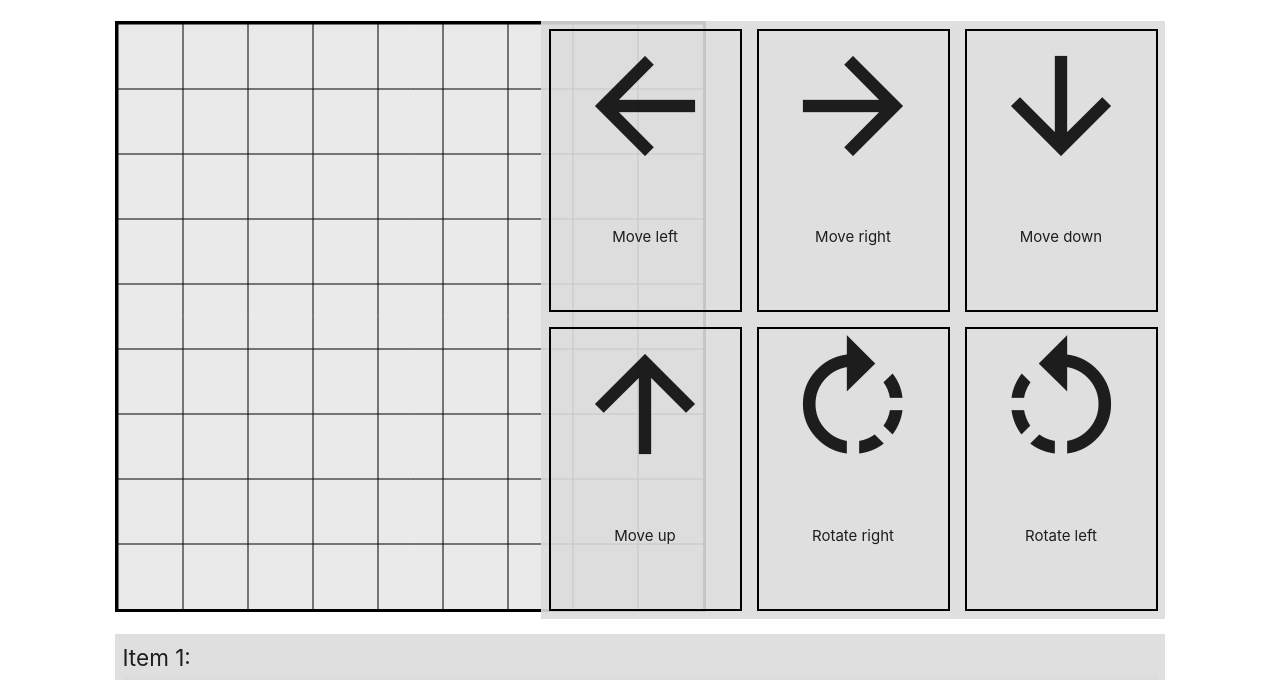
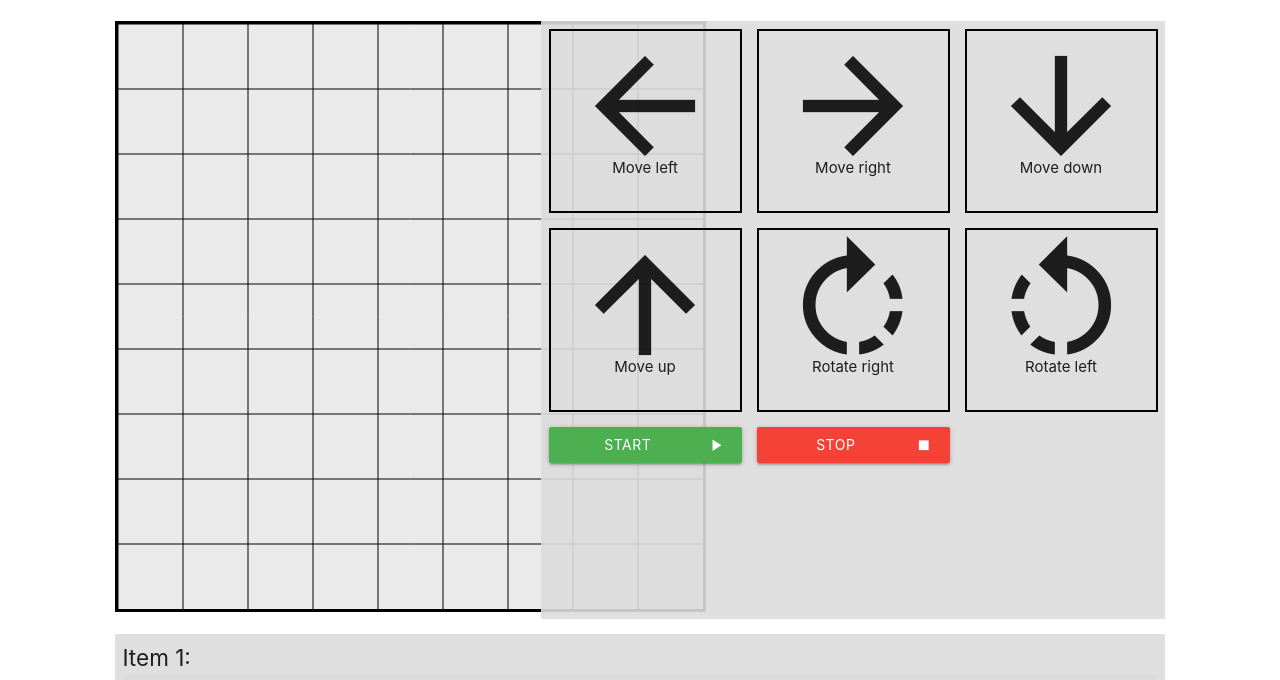
Before and after one commit to RafaelVelazquezMartin/CodeBlocks, a plain HTML site: page first-try-Friday/index.html in a window 1280 px wide. Shown: the part 73-753 px from the top of the page. Drawn offline with nearby package versions, Linux system fonts and the light colour scheme; files that its build step writes are made by us from their sources; no server answers; files whose address does not match are found by name.

Commit message:
Add start and stop buttons

```diff
--- a/first-try-Friday/index.html
+++ b/first-try-Friday/index.html
@@ -68,6 +68,8 @@
           <i class="material-icons" id="rotate_left" draggable="true" ondragstart="drag(event)">rotate_left</i>
           <span class="info">Rotate left</span>
         </div>
+        <a class="waves-effect waves-light btn green"><i class="material-icons right">play_arrow</i>start</a>
+        <a class="waves-effect waves-light btn red"><i class="material-icons right">stop</i>stop</a>
       </section>
       <section class="items">
         <div class="item">
```
